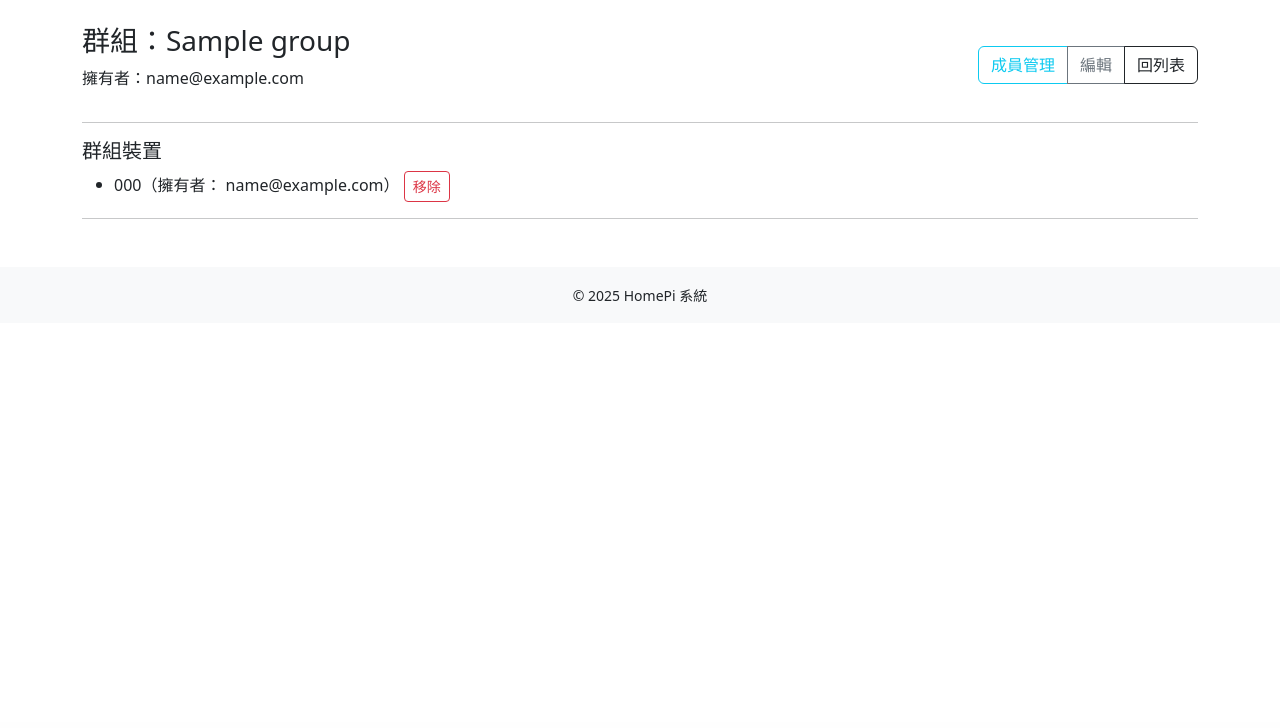
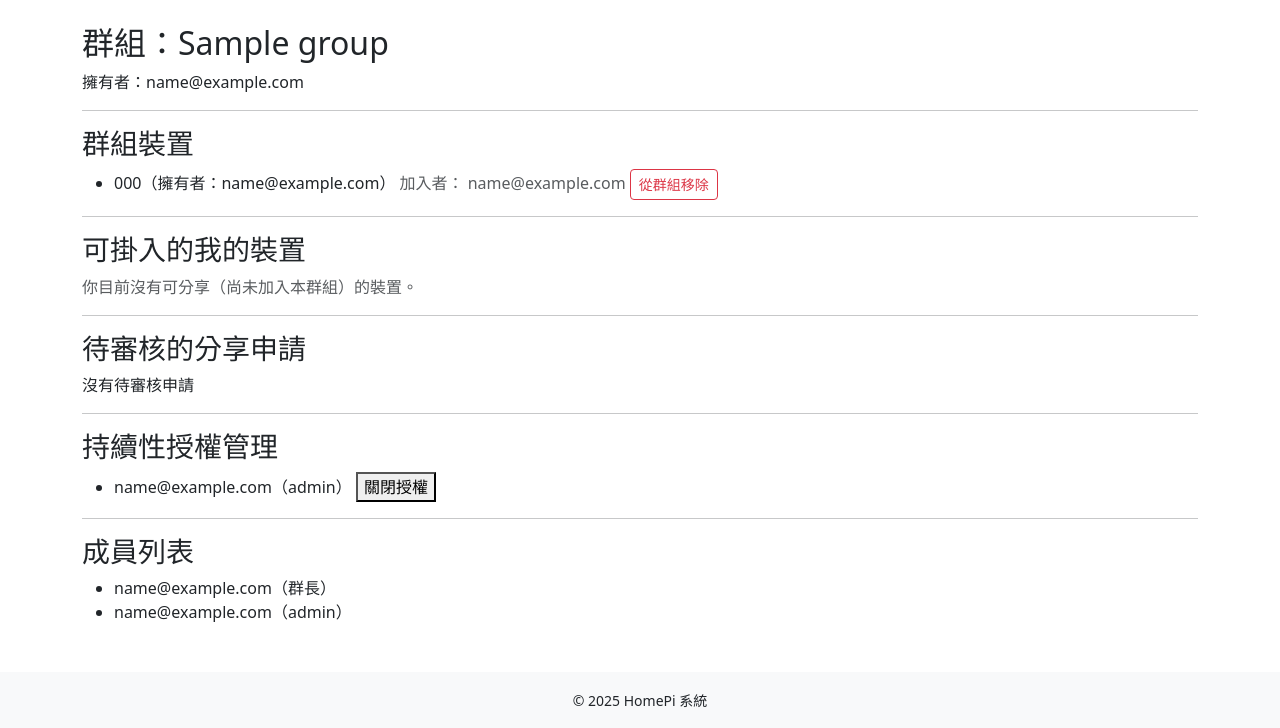
Before and after one commit to qkauia-guy/HomePiWeb, a Django app: page /groups/1/ in a window 1280 px wide. Shown: the part 78-806 px from the top of the page. Before the commit the page ends 381 px from the top, so only its background shows below. Run offline with Django 5.2, Linux system fonts and the light colour scheme; a user stored in the database is signed in; tables that the repository leaves empty hold one stand-in row (values such as "Sample post"); one stand-in notice (Sample message) is shown; some libraries are stand-ins or nearby versions.

Commit message:
feat(groups):Member device sharing application and audit administrator continuous authorization management

```diff
--- a/groups/urls.py
+++ b/groups/urls.py
@@ -1,3 +1,4 @@
+# groups/urls.py
 from django.urls import path
 from . import views
 
@@ -20,7 +21,7 @@ urlpatterns = [
         views.member_remove,
         name="member_remove",
     ),
-    # 你原本的裝置掛入/移除
+    # 裝置掛入/移除
     path(
         "<int:group_id>/attach/<int:device_id>/",
         views.attach_device,
@@ -31,4 +32,26 @@ urlpatterns = [
         views.detach_device,
         name="group_detach_device",
     ),
+    # 成員裝置分享申請 & 審核
+    path(
+        "<int:group_id>/devices/<int:device_id>/request-share/",
+        views.request_share_device,
+        name="request_share_device",
+    ),
+    path(
+        "<int:group_id>/requests/<int:req_id>/review/",
+        views.review_share_request,
+        name="review_share_request",
+    ),
+    # 管理員持續性授權管理
+    path(
+        "<int:group_id>/grants/<int:user_id>/grant/",
+        views.grant_share_permission,
+        name="grant_share_permission",
+    ),
+    path(
+        "<int:group_id>/grants/<int:user_id>/revoke/",
+        views.revoke_share_permission,
+        name="revoke_share_permission",
+    ),
 ]
--- a/groups/views.py
+++ b/groups/views.py
@@ -4,13 +4,24 @@ from django.db import transaction
 from django.db.models import Q
 from django.shortcuts import get_object_or_404, redirect, render
 from django.views.decorators.http import require_http_methods
-from .models import Group, GroupMembership, GroupDevice
+from .models import (
+    Group,
+    GroupMembership,
+    GroupDevice,
+    DeviceShareRequest,
+    GroupShareGrant,
+)
 from .permissions import can_attach_device_to_group, is_group_admin
 from .forms import GroupForm, AddMemberForm, UpdateMemberForm
 from pi_devices.models import Device
 from invites.models import Invitation
 from django.utils import timezone
 from datetime import timedelta
+from .permissions import (
+    is_group_admin,
+    has_active_share_grant,
+    can_detach_device_from_group,
+)
 
 
 # ========== 群組列表 ==========
@@ -87,22 +98,37 @@ def group_delete(request, group_id):
 def group_detail(request, group_id):
     group = get_object_or_404(Group, pk=group_id)
 
-    # 只有擁有者或成員可看（如果你已用這段就保留）
     is_member = GroupMembership.objects.filter(group=group, user=request.user).exists()
     if (group.owner_id != request.user.id) and (not is_member):
         messages.error(request, "沒有權限檢視此群組")
         return redirect("group_list")
 
     devices = group.devices.select_related("user").all()
-
-    # ⭐ 新增這行：把「自己擁有但不在群組」的裝置撈出來
     attachable_devices = (
         Device.objects.filter(user=request.user)
         .exclude(groups=group)
         .select_related("user")
     )
+    memberships = group.memberships.select_related("user").all()
 
-    memberships = group.memberships.select_related("user").all()
+    is_admin = is_group_admin(request.user, group)
+    user_has_grant = has_active_share_grant(request.user, group)  # ← ★ 有效授權？
+
+    pending_requests = (
+        group.device_share_requests.filter(status="pending").select_related(
+            "requester", "device"
+        )
+        if (is_member or group.owner_id == request.user.id)
+        else []
+    )
+    active_grants = group.share_grants.filter(is_active=True).select_related("user")
+    granted_user_ids = list(active_grants.values_list("user_id", flat=True))
+
+    group_devices = (
+        GroupDevice.objects.filter(group=group)
+        .select_related("device", "device__user", "added_by")
+        .all()
+    )
     return render(
         request,
         "groups/group_detail.html",
@@ -110,7 +136,13 @@ def group_detail(request, group_id):
             "group": group,
             "devices": devices,
             "memberships": memberships,
-            "attachable_devices": attachable_devices,  # ← 傳給模板
+            "attachable_devices": attachable_devices,
+            "pending_requests": pending_requests,
+            "active_grants": active_grants,
+            "is_admin": is_admin,
+            "user_has_grant": user_has_grant,
+            "granted_user_ids": granted_user_ids,
+            "group_devices": group_devices,
         },
     )
 
@@ -147,6 +179,26 @@ def detach_device(request, group_id, device_id):
 
     GroupDevice.objects.filter(group=group, device=device).delete()
     messages.success(request, "已從群組移除裝置")
+    return redirect("group_detail", group_id=group.id)
+
+
+@login_required
+@require_http_methods(["POST"])
+@transaction.atomic
+def detach_device(request, group_id, device_id):
+    group = get_object_or_404(Group, pk=group_id)
+    device = get_object_or_404(Device, pk=device_id)
+
+    if not can_detach_device_from_group(request.user, device, group):
+        messages.error(request, "沒有權限移除此裝置")
+        return redirect("group_detail", group_id=group.id)
+
+    # 僅刪除此群組的關聯
+    deleted, _ = GroupDevice.objects.filter(group=group, device=device).delete()
+    if deleted:
+        messages.success(request, "已從群組移除裝置")
+    else:
+        messages.info(request, "裝置不在此群組內")
     return redirect("group_detail", group_id=group.id)
 
 
@@ -248,3 +300,145 @@ def member_remove(request, group_id, membership_id):
     ms.delete()
     messages.success(request, "成員已移除")
     return redirect("group_members", group_id=group.id)
+
+
+# ========== 成員：權限不足，提出分享裝置申請 ==========
+# 條件：必須是裝置擁有者 & 群組成員；重複 pending 會被 UniqueConstraint 擋下
+@login_required
+@require_http_methods(["POST"])
+@transaction.atomic
+def request_share_device(request, group_id, device_id):
+    """
+    一般成員送出「某台裝置→某群組」分享申請
+    條件：必須是裝置擁有者 & 群組成員；重複 pending 會被 UniqueConstraint 擋下
+    """
+    group = get_object_or_404(Group, pk=group_id)
+    device = get_object_or_404(Device, pk=device_id)
+
+    # 基本檢查
+    if getattr(device, "user_id", None) != request.user.id:
+        messages.error(request, "僅裝置擁有者可提出申請")
+        return redirect("group_detail", group_id=group.id)
+
+    if (
+        not GroupMembership.objects.filter(group=group, user=request.user).exists()
+        and group.owner_id != request.user.id
+    ):
+        messages.error(request, "你不是此群組成員，無法提出申請")
+        return redirect("group_detail", group_id=group.id)
+
+    msg = (request.POST.get("message") or "").strip()
+    try:
+        DeviceShareRequest.objects.create(
+            requester=request.user,
+            group=group,
+            device=device,
+            message=msg,
+        )
+        messages.success(request, "已送出分享申請，待管理員審核")
+    except Exception:
+        messages.info(request, "已有待審核的相同申請，請等待管理員處理")
+    return redirect("group_detail", group_id=group.id)
+
+
+# ========== 管理員核准／拒絕 ==========
+@login_required
+@require_http_methods(["POST"])
+@transaction.atomic
+def review_share_request(request, group_id, req_id):
+    """
+    管理員審核申請：approved → 直接建立 GroupDevice（一次性完成分享）
+                      rejected → 標記拒絕
+    """
+    group = get_object_or_404(Group, pk=group_id)
+    if not is_group_admin(request.user, group):
+        messages.error(request, "沒有權限審核")
+        return redirect("group_detail", group_id=group.id)
+
+    dsr = get_object_or_404(
+        DeviceShareRequest, pk=req_id, group=group, status="pending"
+    )
+    action = request.POST.get("action")  # 'approve' or 'reject'
+
+    if action == "approve":
+        dsr.status = "approved"
+        dsr.reviewed_by = request.user
+        dsr.reviewed_at = timezone.now()
+        dsr.save(update_fields=["status", "reviewed_by", "reviewed_at"])
+
+        # 一次性：直接把這台裝置加入群組（由申請人作為 added_by）
+        GroupDevice.objects.get_or_create(
+            group=group, device=dsr.device, defaults={"added_by": dsr.requester}
+        )
+        messages.success(request, "已核准並加入裝置")
+    else:
+        dsr.status = "rejected"
+        dsr.reviewed_by = request.user
+        dsr.reviewed_at = timezone.now()
+        dsr.save(update_fields=["status", "reviewed_by", "reviewed_at"])
+        messages.info(request, "已拒絕該申請")
+
+    return redirect("group_detail", group_id=group.id)
+
+
+# ========== 管理員開/關「持續性授權」 ==========
+@login_required
+@require_http_methods(["POST"])
+@transaction.atomic
+def grant_share_permission(request, group_id, user_id):
+    """
+    管理員對某位成員開通「持續性分享授權」
+    開通後：該成員只要是裝置擁有者、且為群組成員，即可自己 attach 裝置（不再需逐次申請）
+    """
+    group = get_object_or_404(Group, pk=group_id)
+    if not is_group_admin(request.user, group):
+        messages.error(request, "沒有權限開通授權")
+        return redirect("group_detail", group_id=group.id)
+
+    target_member = get_object_or_404(GroupMembership, group=group, user_id=user_id)
+
+    expires_days = request.POST.get("expires_days")
+    expires_at = None
+    if expires_days:
+        try:
+            days = int(expires_days)
+            expires_at = timezone.now() + timedelta(days=days)
+        except ValueError:
+            pass
+
+    grant, created = GroupShareGrant.objects.get_or_create(
+        user=target_member.user,
+        group=group,
+        defaults={
+            "created_by": request.user,
+            "expires_at": expires_at,
+            "is_active": True,
+        },
+    )
+    if not created:
+        # 已存在 active grant，就更新到期日（若有輸入）
+        if expires_at:
+            grant.expires_at = expires_at
+            grant.save(update_fields=["expires_at"])
+
+    messages.success(request, "已開通（或更新）持續性分享授權")
+    return redirect("group_detail", group_id=group.id)
+
+
+@login_required
+@require_http_methods(["POST"])
+@transaction.atomic
+def revoke_share_permission(request, group_id, user_id):
+    """
+    管理員關閉某位成員的持續性授權
+    """
+    group = get_object_or_404(Group, pk=group_id)
+    if not is_group_admin(request.user, group):
+        messages.error(request, "沒有權限關閉授權")
+        return redirect("group_detail", group_id=group.id)
+
+    GroupShareGrant.objects.filter(user_id=user_id, group=group, is_active=True).update(
+        is_active=False
+    )
+    messages.info(request, "已關閉該成員的分享授權")
+    return redirect("group_detail", group_id=group.id)
--- a/templates/groups/group_detail.html
+++ b/templates/groups/group_detail.html
@@ -1,71 +1,125 @@
 {% extends "base.html" %}
-
 {% block content %}
-<div class="d-flex justify-content-between align-items-center">
-  <div>
-    <h3>群組：{{ group.name }}</h3>
+<h2>群組：{{ group.name }}</h2>
 <p>擁有者：{{ group.owner.email }}</p>
-  </div>
-  <div class="btn-group">
-    <a href="{% url 'group_members' group.id %}" class="btn btn-outline-info">成員管理</a>
-    <a href="{% url 'group_update' group.id %}" class="btn btn-outline-secondary">編輯</a>
-    <a href="{% url 'group_list' %}" class="btn btn-outline-dark">回列表</a>
-  </div>
-</div>
 
 <hr>
+<h3>群組裝置</h3>
+{% if group_devices %}
+  <ul>
+    {% for gd in group_devices %}
+      <li>
+        {{ gd.device.serial_number }}（擁有者：{{ gd.device.user.email }}）
+        <span class="text-muted">
+          加入者：
+          {% if gd.added_by %}
+            {{ gd.added_by.email }}
+          {% else %}
+            未知
+          {% endif %}
+        </span>
 
-{# 如果 invites app 啟用，顯示建立邀請和邀請列表按鈕 #}
-{% if invites_enabled %}
-  <div class="mb-3">
-    <a href="{% url 'invite_list' group.id %}" class="btn btn-sm btn-outline-secondary">邀請列表</a>
-  </div>
+        {% if is_admin %}
+          <form method="post" action="{% url 'group_detach_device' group.id gd.device.id %}" class="d-inline">
+            {% csrf_token %}
+            <button class="btn btn-sm btn-outline-danger">從群組移除</button>
+          </form>
+        {% elif gd.added_by and gd.added_by.id == request.user.id %}
+          <form method="post" action="{% url 'group_detach_device' group.id gd.device.id %}" class="d-inline">
+            {% csrf_token %}
+            <button class="btn btn-sm btn-outline-danger">從群組移除</button>
+          </form>
+        {% endif %}
+      </li>
+    {% endfor %}
+  </ul>
+{% else %}
+  <p class="text-muted">目前沒有裝置</p>
 {% endif %}
 
-<h5>群組裝置</h5>
+<hr>
+<h3>可掛入的我的裝置</h3>
+{% if attachable_devices %}
   <ul>
-  {% for d in devices %}
+    {% for d in attachable_devices %}
       <li>
-      {{ d.serial_number }}（擁有者：
-      {% if d.user %}{{ d.user.email }}{% else %}-{% endif %}）
-      <form method="post" action="{% url 'group_detach_device' group.id d.id %}" class="d-inline">
+        {{ d.serial_number }}
+        {% if user_has_grant or is_admin %}
+          {# ★ 有授權或是管理員 → 直接掛入 #}
+          <form method="post" action="{% url 'group_attach_device' group.id d.id %}" class="d-inline">
             {% csrf_token %}
-        <button class="btn btn-sm btn-outline-danger">移除</button>
+            <button class="btn btn-sm btn-primary">直接掛入群組</button>
           </form>
-      {# 針對每個裝置顯示建立邀請按鈕 #}
-      {% if invites_enabled %}
-        <a href="{% url 'invite_create' group.id d.id %}" class="btn btn-sm btn-outline-primary ms-2">建立邀請</a>
+        {% else %}
+          {# ★ 沒授權 → 送出分享申請 #}
+          <form method="post" action="{% url 'request_share_device' group.id d.id %}" class="d-inline">
+            {% csrf_token %}
+            <input type="hidden" name="message" value="請求分享此裝置">
+            <button class="btn btn-sm btn-outline-primary">送出分享申請</button>
+          </form>
         {% endif %}
       </li>
-  {% empty %}
-    <li>尚無裝置</li>
     {% endfor %}
   </ul>
-
-<hr>
-
-{# 顯示錯誤訊息區塊 #}
-{% if message %}
-  <div class="alert alert-danger" role="alert">
-    <h3>錯誤</h3>
-    <p>{{ message }}</p>
-    <a href="/" class="btn btn-secondary mt-2">回首頁</a>
-  </div>
+{% else %}
+  <p class="text-muted">你目前沒有可分享（尚未加入本群組）的裝置。</p>
 {% endif %}
 
-{# 可選：把自己擁有、尚未掛入此群組的裝置列出 #}
-{% if attachable_devices %}
-  <h5 class="mt-4">將我的裝置加入此群組</h5>
+{% if is_admin %}
+<hr>
+<h3>待審核的分享申請</h3>
+{% if pending_requests %}
 <ul>
-    {% for ad in attachable_devices %}
+  {% for r in pending_requests %}
     <li>
-        {{ ad.serial_number }}
-        <form method="post" action="{% url 'group_attach_device' group.id ad.id %}" class="d-inline">
+      {{ r.requester.email }} 想分享 {{ r.device.serial_number }}
+      <form method="post" action="{% url 'review_share_request' group.id r.id %}" style="display:inline;">
         {% csrf_token %}
-          <button class="btn btn-sm btn-outline-success">加入</button>
+        <input type="hidden" name="action" value="approve">
+        <button type="submit">核准並加入</button>
+      </form>
+      <form method="post" action="{% url 'review_share_request' group.id r.id %}" style="display:inline;">
+        {% csrf_token %}
+        <input type="hidden" name="action" value="reject">
+        <button type="submit">拒絕</button>
       </form>
     </li>
   {% endfor %}
 </ul>
+{% else %}
+<p>沒有待審核申請</p>
 {% endif %}
+
+<hr>
+<h3>持續性授權管理</h3>
+<ul>
+{% for m in memberships %}
+  <li>
+    {{ m.user.email }}（{{ m.role }}）
+    {% if m.user.id in granted_user_ids %}
+      <form method="post" action="{% url 'revoke_share_permission' group.id m.user.id %}" style="display:inline;">
+        {% csrf_token %}
+        <button type="submit">關閉授權</button>
+      </form>
+    {% else %}
+      <form method="post" action="{% url 'grant_share_permission' group.id m.user.id %}" style="display:inline;">
+        {% csrf_token %}
+        <input type="number" name="expires_days" placeholder="天數(可空)">
+        <button type="submit">開通授權</button>
+      </form>
+    {% endif %}
+  </li>
+{% endfor %}
+</ul>
+{% endif %}
+
+<hr>
+<h3>成員列表</h3>
+<ul>
+  <li>{{ group.owner.email }}（群長）</li>
+  {% for m in memberships %}
+    <li>{{ m.user.email }}（{{ m.role }}）</li>
+  {% endfor %}
+</ul>
+
 {% endblock %}
```
Lines whose indentation alone changed are shown as unchanged.
